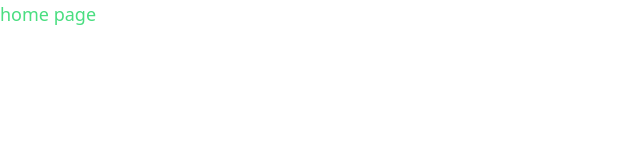
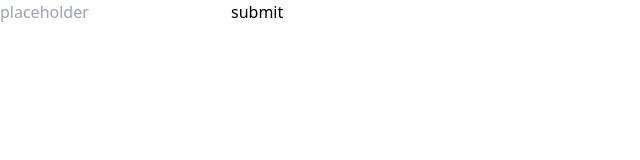
Before and after one commit to pongpanott/react-web-components, a React (Create React App) app: page / in a window 1280 px wide. Shown: the top 160 px of the page, without its empty margins (0-640 px from the left). Built offline with nearby package versions, Linux system fonts and the light colour scheme.

Commit message:
feat: implemet text field

```diff
--- /dev/null
+++ b/src/components/text-field/text-field.component.tsx
@@ -0,0 +1,27 @@
+import { useViewModel } from "./text-field.viewmodel";
+
+type TextFieldProps = {
+	name: string;
+	type?: "text" | "email" | "password" | "search";
+	placeholder?: string;
+};
+
+const TextField = ({
+	name,
+	type = "text",
+	placeholder = "placeholder",
+}: TextFieldProps) => {
+	const { input, errorMessage, isShowError } = useViewModel({
+		name,
+		type,
+	});
+
+	return (
+		<>
+			<input placeholder={placeholder} {...input} />
+			{isShowError && errorMessage}
+		</>
+	);
+};
+
+export default TextField;
--- /dev/null
+++ b/src/components/text-field/text-field.viewmodel.ts
@@ -0,0 +1,38 @@
+import { forEach } from "lodash";
+import { useMemo } from "react";
+import { useField, useFormState } from "react-final-form";
+
+export const useViewModel = ({
+	name,
+	type,
+}: {
+	name: string;
+	type: string;
+}) => {
+	const { input, meta } = useField(name, { type });
+	const { dirtyFieldsSinceLastSubmit } = useFormState();
+
+	const isDirtySinceLastSubmit = useMemo(() => {
+		let isDirty = false;
+		forEach(dirtyFieldsSinceLastSubmit, (isFieldDirty) => {
+			if (isFieldDirty) {
+				isDirty = true;
+			}
+		});
+
+		return isDirty;
+	}, [dirtyFieldsSinceLastSubmit]);
+
+	const isShowError = useMemo(() => {
+		if (!meta.error && !meta.submitError) {
+			return false;
+		}
+
+		return meta.submitFailed && !isDirtySinceLastSubmit;
+		// eslint-disable-next-line react-hooks/exhaustive-deps
+	}, [meta]);
+
+	const errorMessage = meta.error ?? meta.submitError;
+
+	return { input, isShowError, errorMessage };
+};
--- /dev/null
+++ b/src/libs/validation.ts
@@ -0,0 +1,27 @@
+import { setIn } from "final-form";
+import { useMemo } from "react";
+import ObjectSchema from "yup/lib/object";
+
+const setInError = (errors: any, innerError: any) => {
+	return setIn(errors, innerError.path, innerError.message);
+};
+
+const emptyObj = Object.create(null);
+
+export const makeValidate = (schema: ObjectSchema<any>) => {
+	return async function validate(values: any) {
+		try {
+			await schema.validate(values, { abortEarly: false });
+		} catch (err: any) {
+			return err.inner.reduce(setInError, emptyObj);
+		}
+	};
+};
+
+function useValidationSchema(schema: ObjectSchema<any>) {
+	const validate = useMemo(() => makeValidate(schema), [schema]);
+
+	return validate;
+}
+
+export default useValidationSchema;
--- /dev/null
+++ b/src/pages/text-field/text-field-page.viewmodel.ts
@@ -0,0 +1,16 @@
+import * as yup from "yup";
+import useValidationSchema from "../../libs/validation";
+
+export const useViewModel = () => {
+	const validationSchema = yup.object({ simpleText: yup.string().required() });
+
+	const validate = useValidationSchema(validationSchema);
+
+	const onSubmit = (values: { [key: string]: string }) => {
+		alert(JSON.stringify(values, null, 2));
+
+		return;
+	};
+
+	return { validate, onSubmit };
+};
--- /dev/null
+++ b/src/pages/text-field/text-field.page.tsx
@@ -0,0 +1,25 @@
+import { Form } from "react-final-form";
+import TextField from "../../components/text-field/text-field.component";
+import { useViewModel } from "./text-field-page.viewmodel";
+
+const TextFieldPage = () => {
+	const { validate, onSubmit } = useViewModel();
+
+	return (
+		<div>
+			<Form
+				onSubmit={onSubmit}
+				validate={validate}
+				render={({ handleSubmit }) => (
+					<form onSubmit={handleSubmit}>
+						<TextField name="simpleText" />
+
+						<button type="submit">submit</button>
+					</form>
+				)}
+			/>
+		</div>
+	);
+};
+
+export default TextFieldPage;
--- a/src/router/router.tsx
+++ b/src/router/router.tsx
@@ -1,16 +1,10 @@
 import { Routes, Route } from "react-router-dom";
+import TextFieldPage from "../pages/text-field/text-field.page";
 
 const AppRouter = () => {
 	return (
 		<Routes>
-			<Route
-				path="/"
-				element={
-					<div>
-						<p className="text-lg text-green-400">home page</p>
-					</div>
-				}
-			/>
+			<Route path="/" element={<TextFieldPage />} />
 			<Route path="/test" element={<p>test route</p>} />
 		</Routes>
 	);
--- a/tailwind.config.js
+++ b/tailwind.config.js
@@ -2,7 +2,22 @@
 module.exports = {
 	content: ["./src/**/*.{html,js,ts,tsx}"],
 	theme: {
-		extend: {},
+		extend: {
+			colors: {
+				primary: {
+					50: "#f0fdfa",
+					100: "#ccfbf1",
+					200: "#99f6e4",
+					300: "#5eead4",
+					400: "#2dd4bf",
+					500: "#14b8a6",
+					600: "#0d9488",
+					700: "#0f766e",
+					800: "#115e59",
+					900: "#134e4a",
+				},
+			},
+		},
 	},
 	plugins: [],
 };
```
Also changed, not shown: package.json (+6 -1 lines), 1 other file (tests, documents, lock files or other folders).
